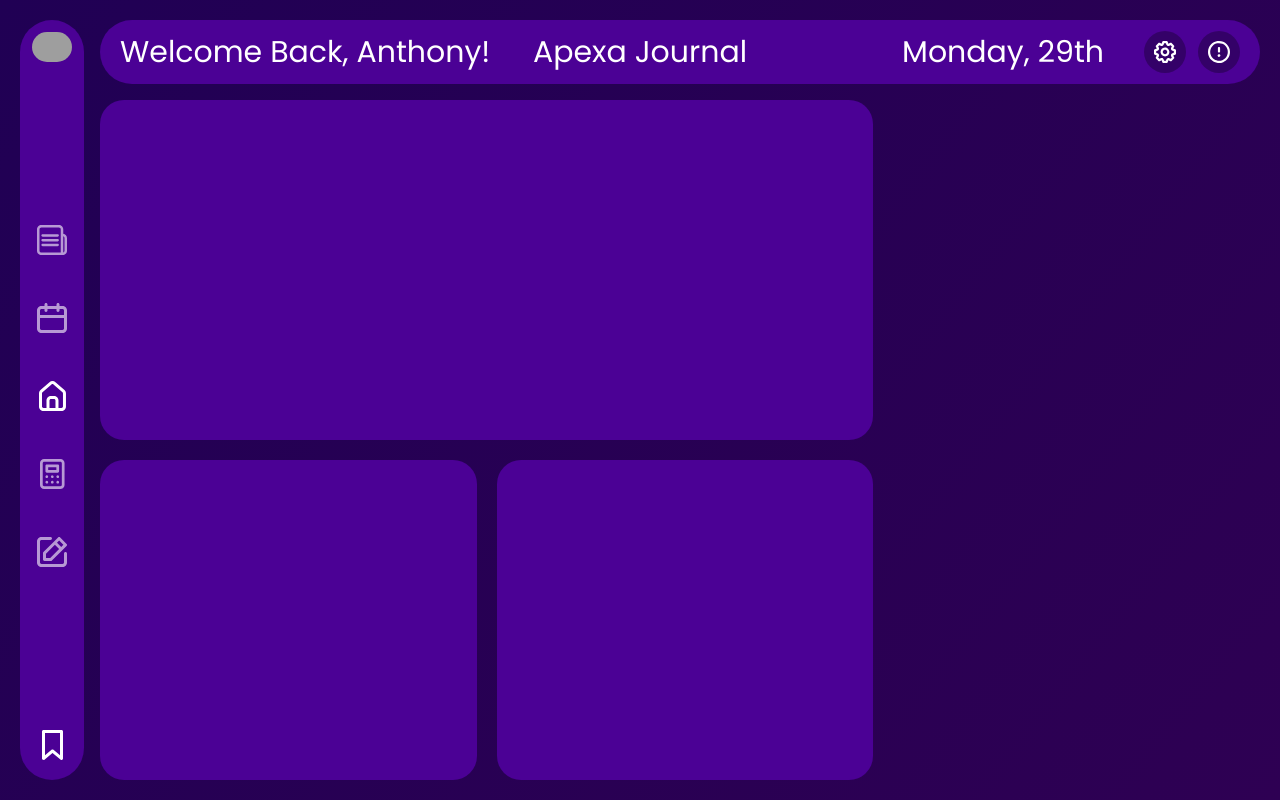
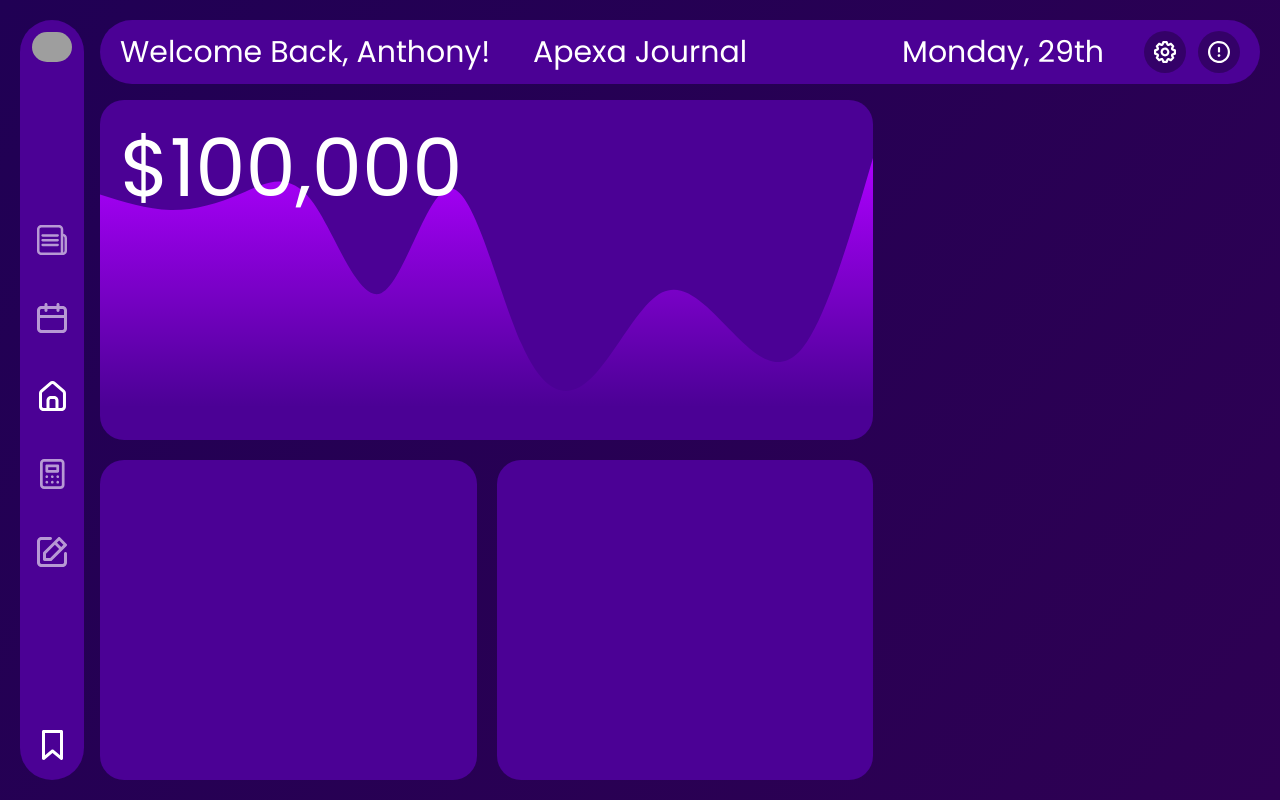
Before and after one commit to Apexa-Technologies/Client, a React (Vite) app: page / in a window 1280 px wide. Built offline with nearby package versions, Linux system fonts and the light colour scheme; grey boxes are pictures that could not be loaded.

Commit message:
equity widget
need to change from tailwind to module css

```diff
--- a/package.json
+++ b/package.json
@@ -10,12 +10,13 @@
         "tauri": "tauri"
     },
     "dependencies": {
+        "@nivo/core": "^0.87.0",
+        "@nivo/line": "^0.87.0",
         "@tanstack/react-query": "^5.51.9",
         "@tauri-apps/api": "^1",
         "react": "^18.2.0",
         "react-dom": "^18.2.0",
-        "react-router-dom": "^6.25.1",
-        "recharts": "^2.12.7"
+        "react-router-dom": "^6.25.1"
     },
     "devDependencies": {
         "@tauri-apps/cli": "^1",
--- /dev/null
+++ b/src/components/charts/EquityChart.tsx
@@ -0,0 +1,139 @@
+import { ResponsiveLine } from '@nivo/line'
+import { linearGradientDef } from '@nivo/core'
+
+export default function EquityChart(){
+    {/* Make sure to fetch real equity data from server */}
+    const data = [
+        {
+            "id": "Equity",
+            "color": "hsl(231, 70%, 50%)",
+            "data": [
+                {
+                    "x": "plane",
+                    "y": 248
+                  },
+                  {
+                    "x": "helicopter",
+                    "y": 230
+                  },
+                  {
+                    "x": "boat",
+                    "y": 249
+                  },
+                  {
+                    "x": "train",
+                    "y": 242
+                  },
+                  {
+                    "x": "subway",
+                    "y": 133
+                  },
+                  {
+                    "x": "bus",
+                    "y": 255
+                  },
+                  {
+                    "x": "car",
+                    "y": 73
+                  },
+                  {
+                    "x": "moto",
+                    "y": 35
+                  },
+                  {
+                    "x": "bicycle",
+                    "y": 134
+                  },
+                  {
+                    "x": "horse",
+                    "y": 87
+                  },
+                  {
+                    "x": "skateboard",
+                    "y": 70
+                  },
+                  {
+                    "x": "others",
+                    "y": 292
+                  }
+            ]
+        }
+    ]
+
+
+    return(
+        <ResponsiveLine
+            data={data}
+            margin={{ top: 50, right: 0, bottom: 50, left: 0 }}
+
+            colors={{ scheme: 'category10' }}
+
+            xScale={{ type: 'point' }}
+            yScale={{
+                type: 'linear',
+                min: 'auto',
+                max: 'auto',
+                stacked: true,
+                reverse: false
+            }}
+
+            curve="natural"
+            lineWidth={0}
+
+
+            axisTop={null}
+            axisRight={null}
+            axisBottom={null}
+            axisLeft={null}
+
+            enableGridX={false}
+            enableGridY={false}
+            enablePoints={false}
+
+            enableArea={true}
+            areaBaselineValue={0}
+            areaOpacity={1}
+
+            enableTouchCrosshair={true}
+            useMesh={true}
+
+            defs={[
+              // using helpers
+              // will inherit colors from current element
+              linearGradientDef('gradientA', [
+                  { offset: 0, color: 'inherit' },
+                  { offset: 100, color: 'inherit', opacity: 0 },
+              ]),
+              linearGradientDef('gradientB', [
+                  { offset: 0, color: '#000' },
+                  { offset: 100, color: 'inherit' },
+              ],
+              // you may specify transforms for your gradients, e.g. rotations and skews,
+              // following the transform attribute format.
+              // For instance here we rotate 90 degrees relative to the center of the object.
+              {
+                  gradientTransform: 'rotate(90 0.5 0.5)'
+              }),
+              // using plain object
+              {
+                  id: 'gradientC',
+                  type: 'linearGradient',
+                  colors: [
+                      { offset: 0, color: '#AD00FF' },
+                      { offset: 100, color: '#AD00FF00' },
+                  ],
+              },
+          ]}
+
+            fill={[
+              // match using object query
+              { match: { id: 'react' }, id: 'gradientA' },
+              // match using function
+              { match: d => d.id === 'vue', id: 'gradientB' },
+              // match all, will only affect 'elm', because once a rule match,
+              // others are skipped, so now it acts as a fallback
+              { match: '*', id: 'gradientC' },
+          ]}
+        />
+    )
+}
--- a/src/components/dashboard/widgets/equity/equity.module.scss
+++ b/src/components/dashboard/widgets/equity/equity.module.scss
@@ -1,6 +1,13 @@
 .Wrapper {
-    @apply w-full h-full;
+    @apply flex flex-col w-full h-full;
 }
 .Chart {
     @apply w-full h-full;
 }
+
+.Header {
+    .EquityText {
+        font-size: 5rem;
+        @apply ml-5 mt-2 z-10 absolute
+    }
+}
--- a/src/components/dashboard/widgets/equity/equity.tsx
+++ b/src/components/dashboard/widgets/equity/equity.tsx
@@ -1,23 +1,18 @@
-import { LineChart, Line, Tooltip, YAxis } from "recharts";
+import EquityChart from "../../../charts/EquityChart";
 import page from "./equity.module.scss";
 
+
 export default function Equity() {
-    const data = [
-        { name: "Page A", uv: 100, pv: 100, amt: 100 },
-        { name: "Page B", uv: 250, pv: 2400, amt: 2400 },
-        { name: "Page c", uv: 300, pv: 350, amt: 210 },
-        { name: "Page D", uv: 350, pv: 1000, amt: 2400 },
-    ];
-    return (
-        <LineChart
-            width={1220}
-            height={450}
-            data={data}
-            margin={{ top: 5, right: 20, bottom: 5, left: 0 }}
-            className={page.Chart}
-        >
-            <Line type="monotone" dataKey="uv" stroke="#8884d8" />
-            <YAxis />
-        </LineChart>
-    );
+    return(
+      <div className={page.Wrapper}>
+        <div className={page.Header}>
+          <h1 className={page.EquityText}>
+            $100,000
+          </h1>
+        </div>
+        <div className="w-full h-full">
+          <EquityChart />
+        </div>
+      </div>
+    )
 }
--- a/src/layouts/main.module.scss
+++ b/src/layouts/main.module.scss
@@ -6,7 +6,7 @@
     @apply min-h-screen min-w-full p-5 flex gap-4;
 }
 
-.Right {
+.Main {
     @apply grow flex flex-col gap-4;
     .Content {
         @apply h-full;
--- a/src/layouts/main.tsx
+++ b/src/layouts/main.tsx
@@ -6,7 +6,7 @@ export default function Layout(props: any) {
     return (
         <div className={page.page}>
             <Sidebar />
-            <div className={page.Right}>
+            <div className={page.Main}>
                 <Topbar />
                 <div className={page.Content}>{props.children}</div>
             </div>
--- a/src/pages/calculator/calculator.tsx
+++ b/src/pages/calculator/calculator.tsx
@@ -2,8 +2,8 @@ import page from "./calculator.module.scss";
 
 export default function CalculatorPage() {
     return (
-        <>
-            <div></div>
-        </>
+        <div className={page.Wrapper}>
+            <></>
+        </div>
     );
 }
--- a/src/pages/dashboard/Dashboard.tsx
+++ b/src/pages/dashboard/Dashboard.tsx
@@ -7,7 +7,9 @@ export default function DashboardPage() {
             {/* Left Section */}
             <section className="h-full w-4/6 flex flex-col gap-5">
                 {/* Equity */}
-                <div className="bg-purple w-full h-1/2 rounded-3xl"></div>
+                <div className="bg-purple w-full h-1/2 rounded-3xl">
+                    <Equity />
+                </div>
 
                 {/* Left Bottom */}
                 <section className="flex gap-5 grow">
@@ -18,10 +20,14 @@ export default function DashboardPage() {
 
             {/* Right Section */}
             <section className="grow flex flex-col gap-5">
+                {/* Trades */}
                 <div className="bg-purple rounded-3xl w-full">
                     <Trades />
                 </div>
-                <div className="bg-purple rounded-3xl h-full first:w-full"></div>
+                {/* Days */}
+                <div className="bg-purple rounded-3xl h-full first:w-full">
+
+                </div>
             </section>
         </div>
     );
--- a/src/pages/journal/journal.tsx
+++ b/src/pages/journal/journal.tsx
@@ -2,7 +2,7 @@ import page from "./journal.module.scss";
 
 export default function JournalPage() {
     return (
-        <div>
+        <div className={page.Wrapper}>
             <></>
         </div>
     );
--- a/src/pages/news/news.tsx
+++ b/src/pages/news/news.tsx
@@ -2,7 +2,7 @@ import page from "./news.module.scss";
 
 export default function NewsPage() {
     return (
-        <div>
+        <div className={page.Wrapper}>
             <></>
         </div>
     );
```
Also changed, not shown: 1 other file (tests, documents, lock files or other folders).
